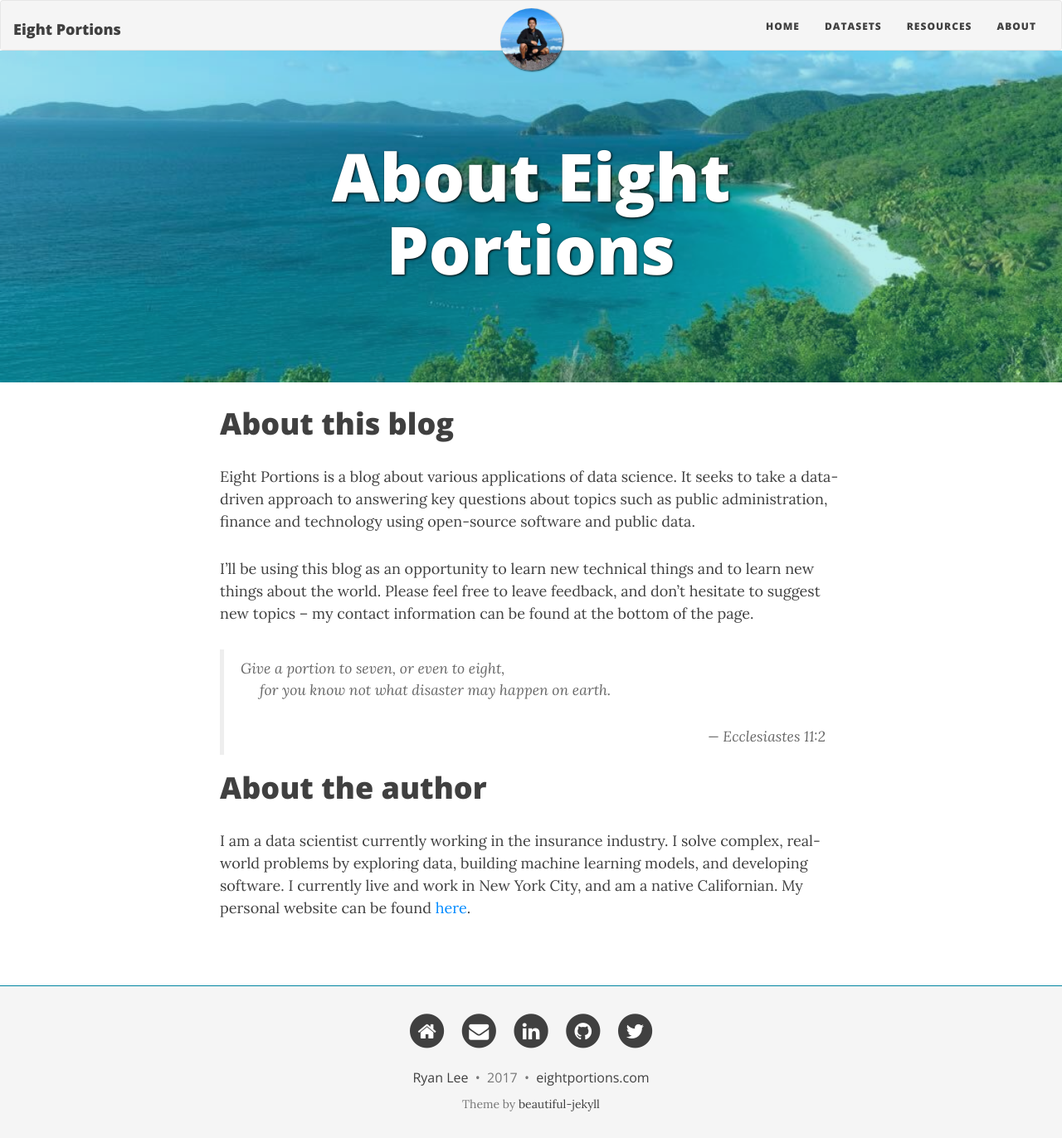
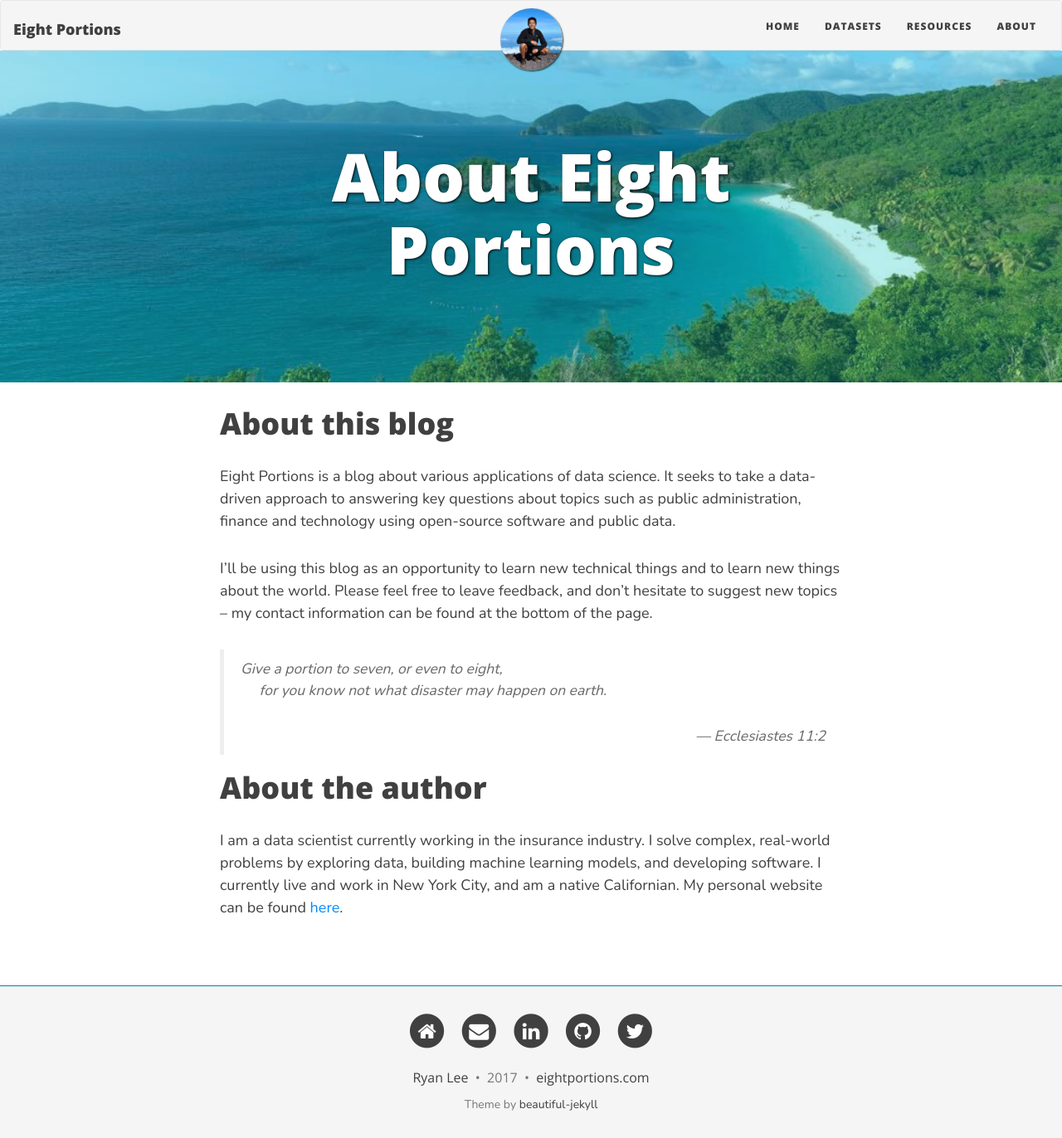
Before and after one commit to rtlee9/rtlee9.github.io, a Jekyll site: the page built from about.md, in a window 1280 px wide. Shown: the whole page at 83% size. Built offline with Jekyll 4.4.1, drawn with Linux system fonts in a browser that asks for light colours; nearby versions of some CDN libraries.

Commit message:
Update <p> font family

```diff
--- a/_includes/head.html
+++ b/_includes/head.html
@@ -17,8 +17,8 @@
 
   <link rel="stylesheet" href="/css/bootstrap.min.css" />
   <link rel="stylesheet" href="/css/main.css" />
-  <link rel="stylesheet" href="//fonts.googleapis.com/css?family=Lora:400,700,400italic,700italic" />
   <link rel="stylesheet" href="//fonts.googleapis.com/css?family=Open+Sans:300italic,400italic,600italic,700italic,800italic,400,300,600,700,800" />
+  <link href="https://fonts.googleapis.com/css?family=Nunito" rel="stylesheet">
 
   <link rel="shortcut icon" href="/img/favicon.ico">
 
--- a/css/main.css
+++ b/css/main.css
@@ -3,7 +3,7 @@
 /* --- General --- */
 
 body {
-  font-family: 'Lora', 'Times New Roman', serif;
+  font-family: 'Nunito', sans-serif;
   font-size: 18px;
   color: #404040;
   position: relative;
```
